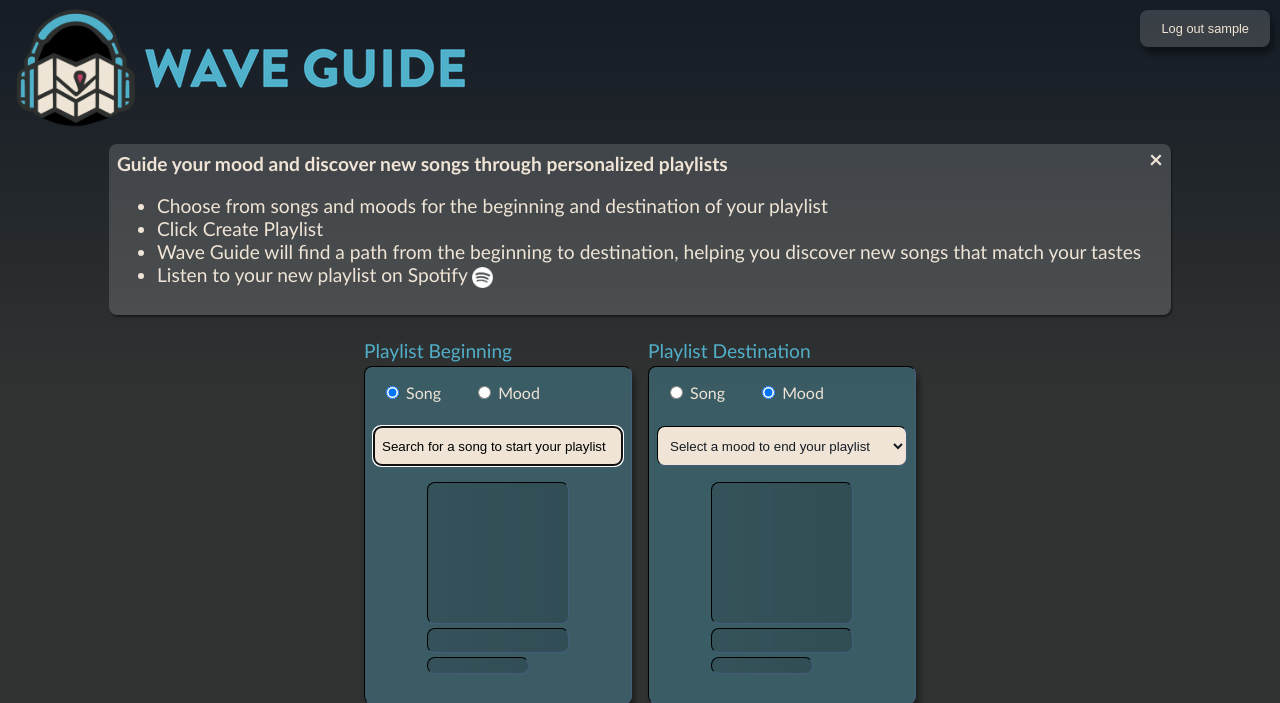
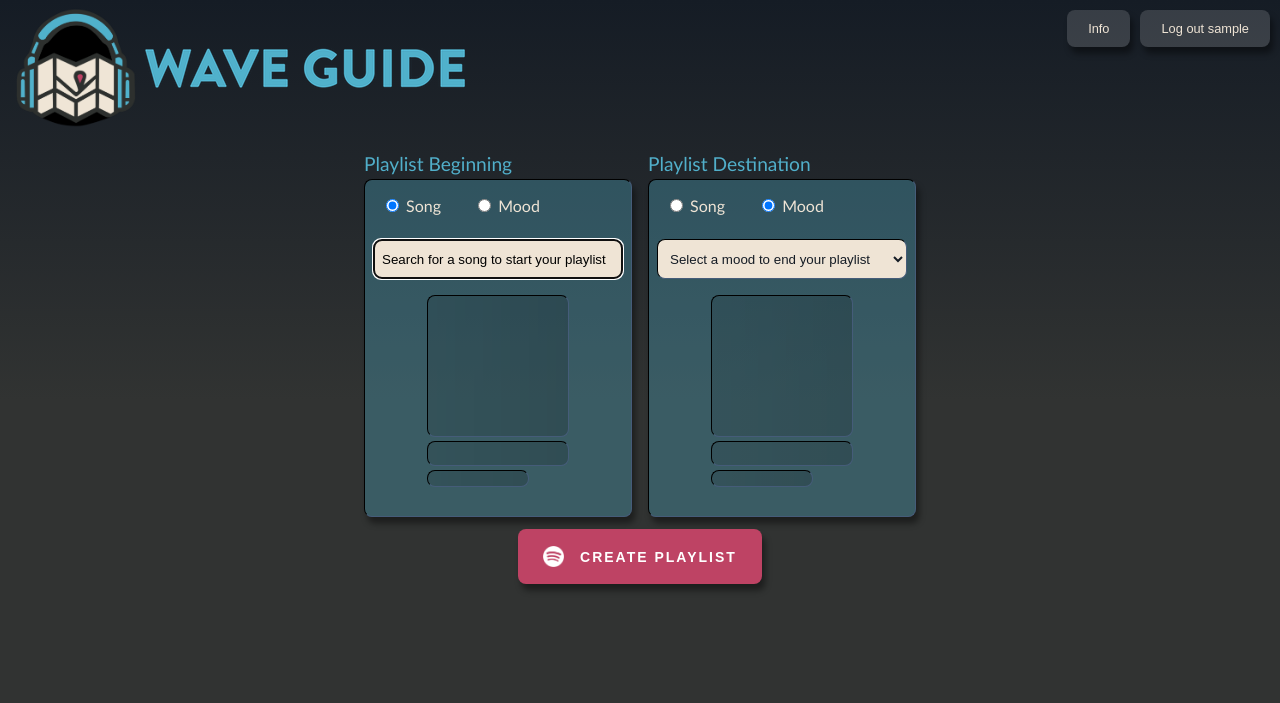
Before and after one commit to capbk/wave_guide, a Flask app: template wave_guide/templates/index.html in a window 1280 px wide. Shown: the top 703 px of the page. After the commit the page ends 590 px from the top, so only its background shows below. Run offline with Flask 2, Linux system fonts and the light colour scheme; the template is opened without the code that fills it: most values are stand-ins (such as "Sample title", 1, 10 or a date in 2020).

Commit message:
close explainer by default

```diff
--- a/wave_guide/static/css/style.css
+++ b/wave_guide/static/css/style.css
@@ -56,6 +56,31 @@ html {
   align-self: center;
 }
 
+.header-buttons {
+  position: absolute;
+  top: 0;
+  right: 0;
+  display: flex;
+  gap: 10px;
+  align-items: center;
+  margin: 10px;
+}
+
+.info-btn {
+  padding: 10px 20px;
+  border-radius: var(--default-border-radius);
+  border: 1px solid transparent;
+  background-color: var(--transparent-grey);
+  color: var(--paper-cream);
+  cursor: pointer;
+  font-size: 0.8em;
+  box-shadow: var(--default-box-shadow);
+}
+
+.info-btn:hover {
+  background-color: var(--transparent-grey);
+  opacity: 0.8;
+}
 .log-out-btn {
   background-color: var(--transparent-grey);
   color: var(--paper-cream);
@@ -65,11 +90,11 @@ html {
   cursor: pointer;
   font-size: 0.8em;
   padding: 10px 20px;
+}
 
-  position: absolute;
-  top: 0;
-  right: 0;
-  margin: 10px;
+.log-out-btn:hover {
+  background-color: var(--transparent-grey);
+  opacity: 0.8;
 }
 
 .main-container {
@@ -354,12 +379,16 @@ html {
   color: var(--accent-red);
   padding: 15px 30px;
   display: none;
-  text-align: center;
 }
 
 .generate-playllist-btn {
   z-index: 0;
   margin-bottom: 40px;
+}
+
+.btn:hover {
+  opacity: 0.8;
+  background-color: var(--accent-red);
 }
 
 /* generated playlist modal */
--- a/wave_guide/static/js/main.js
+++ b/wave_guide/static/js/main.js
@@ -17,8 +17,15 @@ const CONSTANTS = {
 // DOM Setup Functions
 function initializeExplainer() {
     const explainerCloseButton = document.getElementById("close-explainer");
+    const explainerContainer = document.getElementById("explainer-container");
+
     explainerCloseButton.addEventListener("click", () => {
-        document.getElementById("explainer").style.display = "none";
+        explainerContainer.style.display = "none";
+    });
+
+    // Add info button toggle functionality
+    document.getElementById('info-btn').addEventListener('click', function() {
+        explainerContainer.style.display = explainerContainer.style.display === 'none' ? 'block' : 'none';
     });
 }
 
--- a/wave_guide/templates/index.html
+++ b/wave_guide/templates/index.html
@@ -12,12 +12,17 @@
     <div class="header-bar">
       <img src="static/images/wave_guide_logo.png" class="logo-small" />
       <img src="static/images/wave_guide_text.png" class="product-name" />
-      <form action="/log_out" method="GET">
-        <button type="submit" class="log-out-btn">Log out {{user_name}}</button>
-      </form>
+      <div class="header-buttons">
+        <button type="button" class="info-btn" id="info-btn">Info</button>
+        <form action="/log_out" method="GET">
+          <button type="submit" class="log-out-btn">Log out {{user_name}}</button>
+        </form>
+      </div>
     </div>
     <div class="main-container">
-      {{ explainer }}
+      <div id="explainer-container" style="display: none;">
+        {{ explainer }}
+      </div>
       <div class="both-cards-container">
         <div class="card-container">
           <div class="card-label">Playlist Beginning</div>
```
